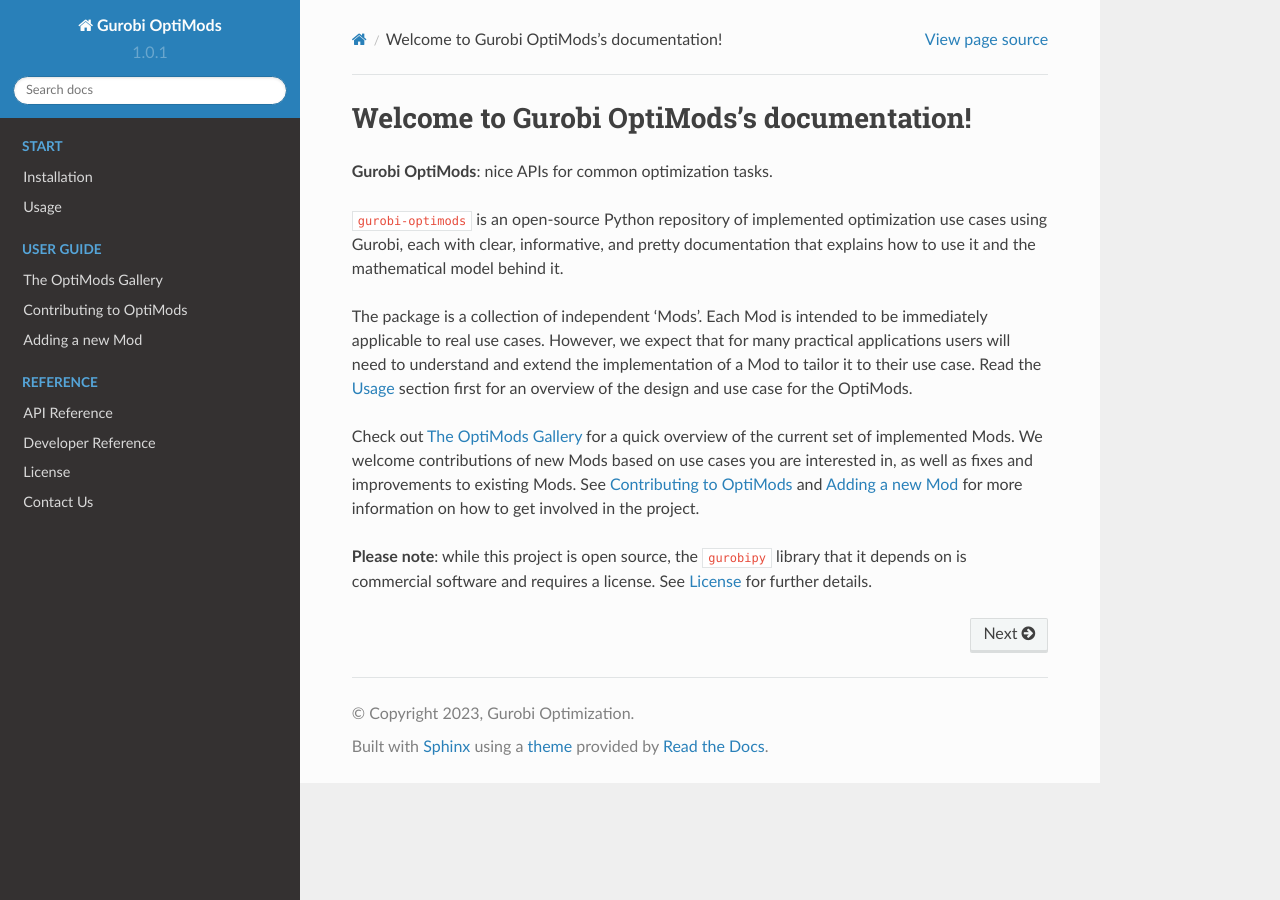
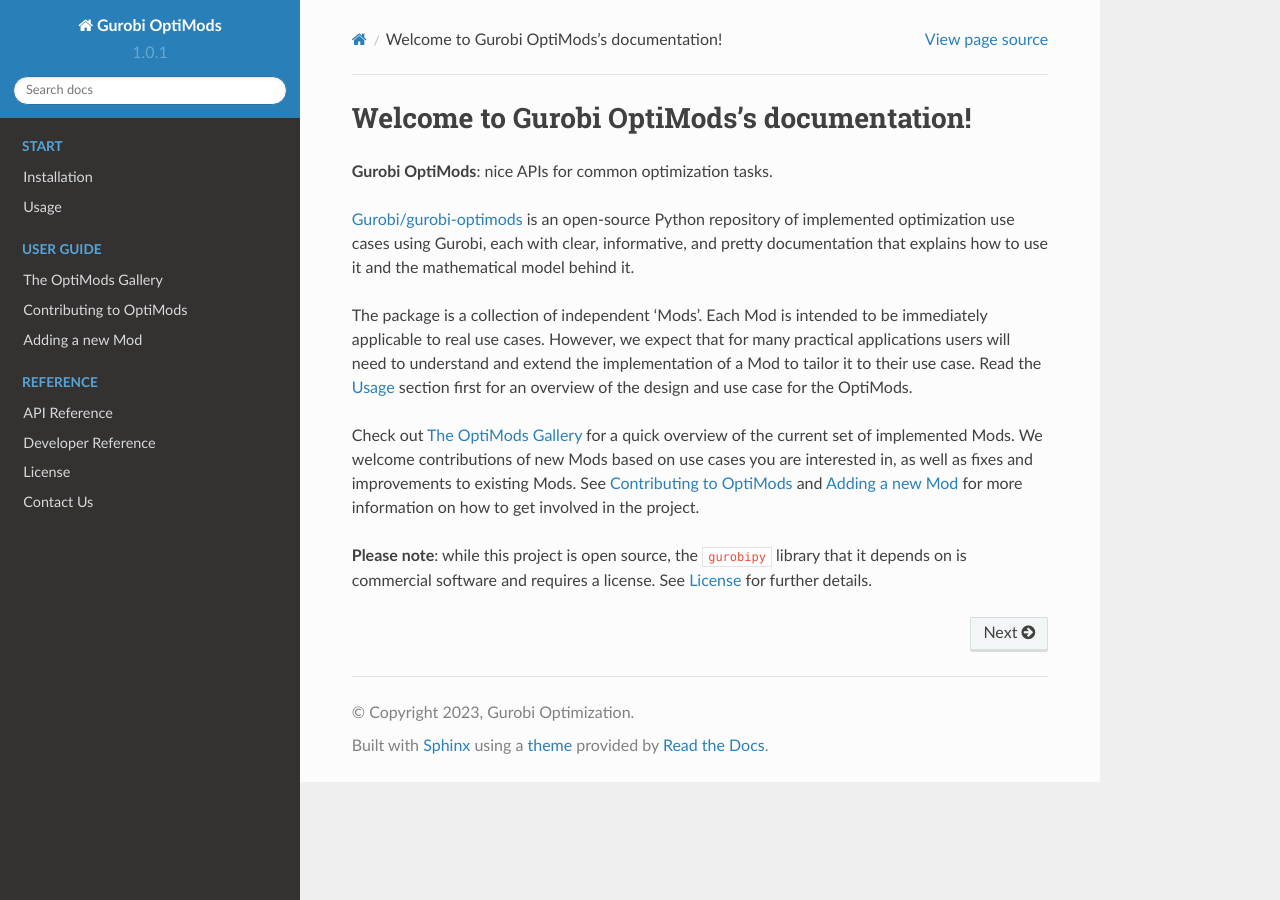
Before and after one commit to Gurobi/gurobi-optimods, a Sphinx documentation site: the page built from docs/source/index.rst, in a window 1280 px wide. Built offline with Sphinx 7.4.7 and the Read the Docs theme 2.0.0, drawn with Linux system fonts in a browser that asks for light colours.

Commit message:
Add link to repo in main doc page

```diff
--- a/docs/source/index.rst
+++ b/docs/source/index.rst
@@ -3,7 +3,8 @@
 
 **Gurobi OptiMods**: nice APIs for common optimization tasks.
 
-``gurobi-optimods`` is an open-source Python repository of implemented
+`Gurobi/gurobi-optimods <https://github.com/Gurobi/gurobi-optimods>`_
+is an open-source Python repository of implemented
 optimization use cases using Gurobi, each with clear, informative, and pretty
 documentation that explains how to use it and the mathematical model behind it.
 
```
